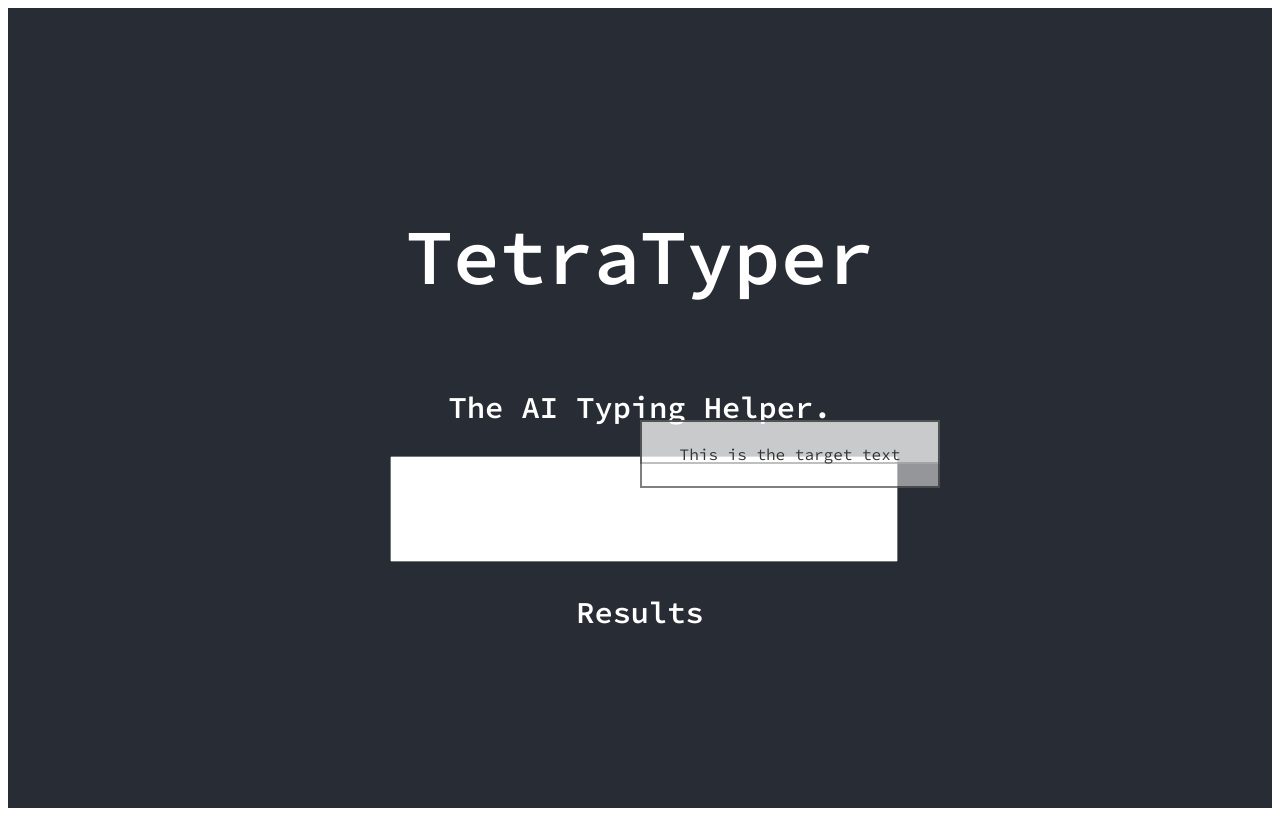
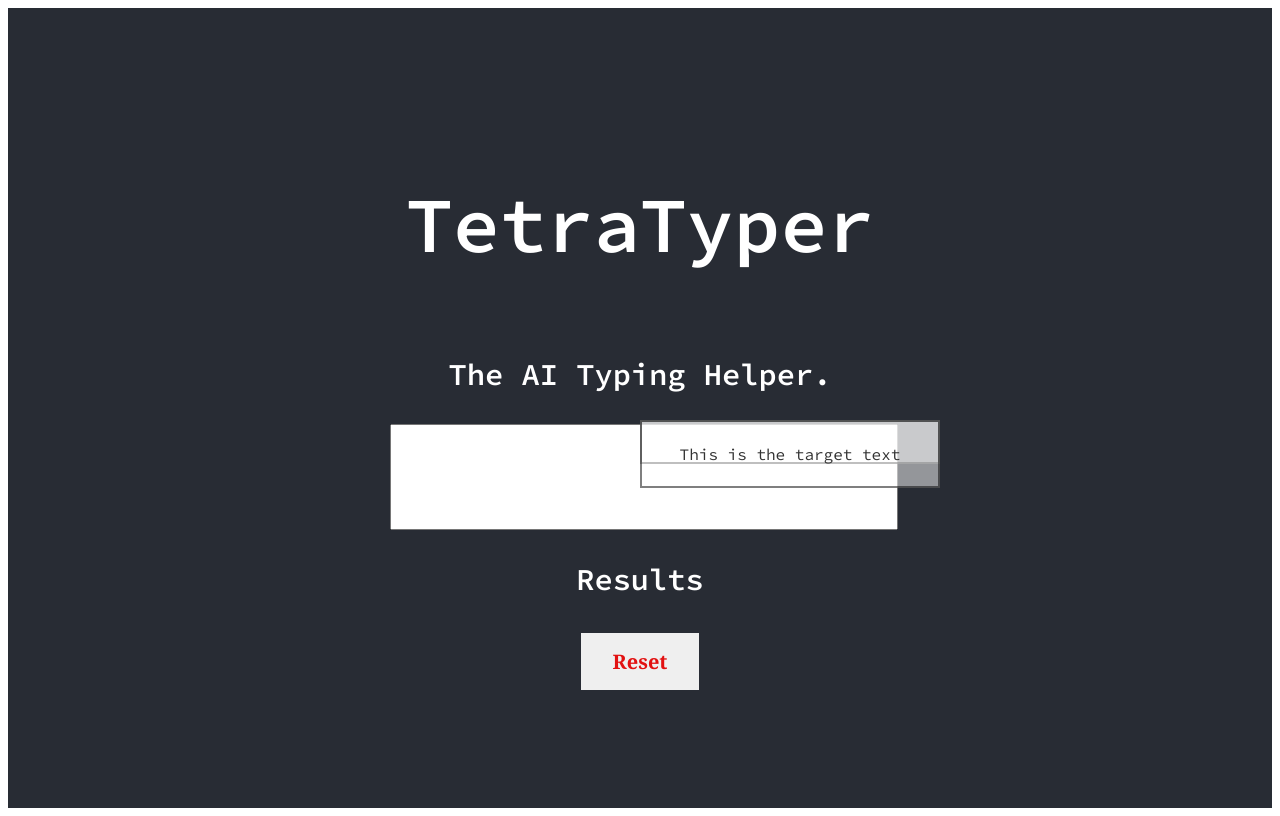
Before and after one commit to MattBoraske/TypeEvolve, a React (Create React App) app: page / in a window 1280 px wide. Built offline with nearby package versions, Linux system fonts and the light colour scheme.

Commit message:
temp stash with button

```diff
--- a/src/components/keyboard-component/Keyboard.js
+++ b/src/components/keyboard-component/Keyboard.js
@@ -1,5 +1,5 @@
 import React, { useState } from 'react';
-import './keyboard.css';
+// import './Keyboard.css';
 
 const Keyboard = () => {
 
--- a/src/components/results-display/results-display.css
+++ b/src/components/results-display/results-display.css
@@ -10,3 +10,17 @@
 .fade-in {
   animation: fadeIn 1s ease-out;
 }
+
+.reset {
+  border: none;
+  color: rgb(226, 17, 17);
+  padding: 15px 32px;
+  text-align: center;
+  text-decoration: none;
+  display: inline-block;
+  font-size: 20px;
+  margin: 4px 2px;
+  cursor: pointer;
+  font-family: Georgia, 'Times New Roman', Times, serif;
+  font-weight: 800;
+}
--- a/src/components/results-display/results-display.js
+++ b/src/components/results-display/results-display.js
@@ -2,7 +2,14 @@ import React from 'react';
 import Keyboard from '../keyboard-component/Keyboard';
 import './results-display.css';
 
+
 const ResultsDisplay = ({ elapsedTime, targetText, text, comparisonResults }) => {
+
+  function clearEverything(){
+    comparisonResults = [];
+  }
+
+
   return (
     <div className="results-display fade-in"> {/* Add the fade-in class here */}
       <h3>Results</h3>
@@ -17,6 +24,7 @@ const ResultsDisplay = ({ elapsedTime, targetText, text, comparisonResults }) =>
           <Keyboard />
         </div>
       )}
+      <button class="reset" onClick={clearEverything}>Reset</button>
     </div>
   );
 };
```
